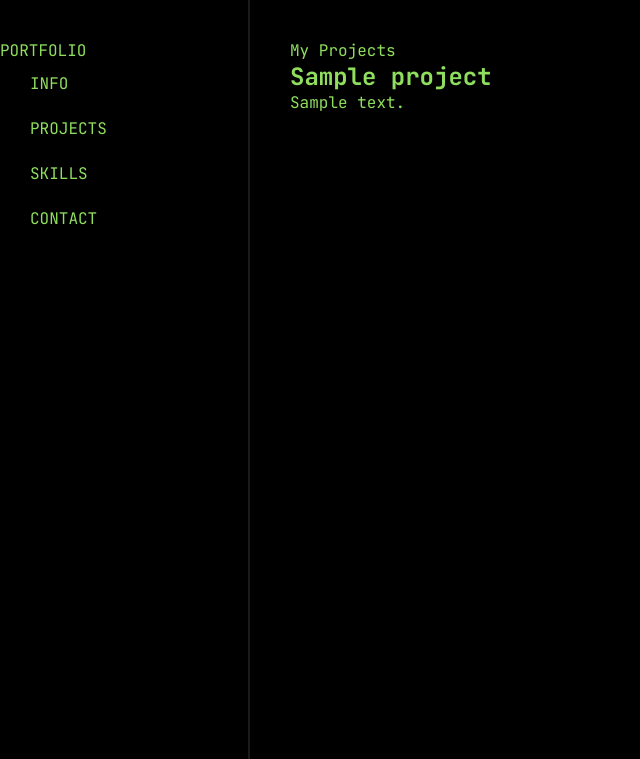
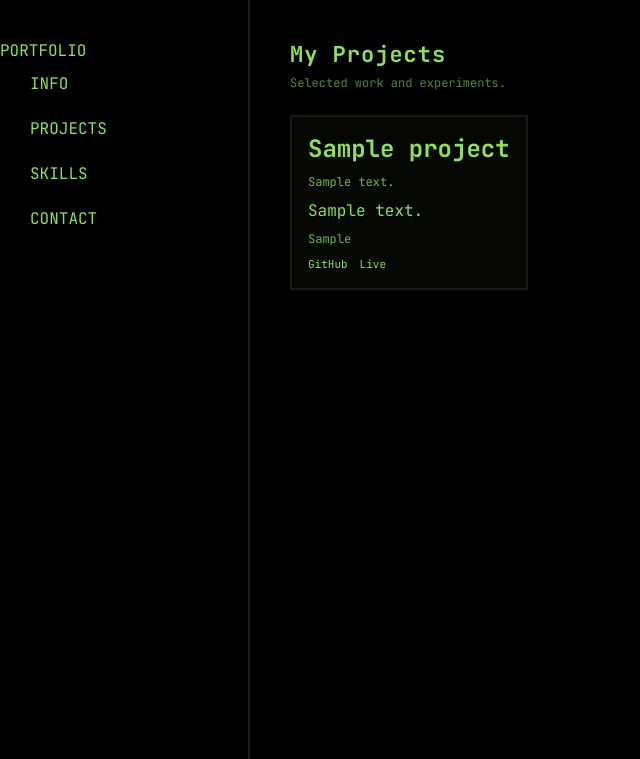
Before and after one commit to decccmcc/my-portfolio, a Django app: page /projects/ in a window 1280 px wide. Shown: the top 759 px of the page, without its empty margins (0-640 px from the left). Run offline with Django 5.2, Linux system fonts and the light colour scheme; tables that the repository leaves empty hold one stand-in row (values such as "Sample post").

Commit message:
Refactor project view template and styles for improved layout and design

```diff
--- a/project/templates/project/projects_view.html
+++ b/project/templates/project/projects_view.html
@@ -1,21 +1,34 @@
 {% extends "base.html" %}
 
-{% block title %}Home - My Portfolio{% endblock %}
+{% block title %} Portfolio Projects{% endblock %}
 
 {% block content %}
-    <div class="terminal">
-        <div class="terminal-header">
-            <span class="terminal-title">My Projects</span>
+    <section class="projects">
+        <div class="projects-header">
+            <h1 class="projects-title">My Projects</h1>
+            <p class="projects-subtitle">Selected work and experiments.</p>
         </div>
-        <div class="terminal-body">
+        <div class="projects-grid">
             {% for project in projects %}
-                <div class="project">
-                    <h2>{{ project.title }}</h2>
-                    <p>{{ project.description }}</p>
-                </div>
+                <article class="project-card">
+                    <div class="project-card-header">
+                        <h2 class="project-title">{{ project.title }}</h2>
+                    </div>
+                    <p class="project-summary">{{ project.summary }}</p>
+                    <p class="project-description">{{ project.description|truncatewords:24 }}</p>
+                    <p class="project-tech">{{ project.tech_stack }}</p>
+                    <div class="project-links">
+                        {% if project.github_url %}
+                            <a class="project-link" href="{{ project.github_url }}" target="_blank" rel="noopener noreferrer">GitHub</a>
+                        {% endif %}
+                        {% if project.live_url %}
+                            <a class="project-link" href="{{ project.live_url }}" target="_blank" rel="noopener noreferrer">Live</a>
+                        {% endif %}
+                    </div>
+                </article>
             {% empty %}
-                <p>No projects available.</p>
+                <p class="projects-empty">No projects available.</p>
             {% endfor %}
         </div>
-    </div>
+    </section>
 {% endblock %}
--- a/static/css/style.css
+++ b/static/css/style.css
@@ -42,3 +42,74 @@ body {
     display: flex;
     padding: 40px;
 }
+
+/* Projects showcase */
+.projects {
+    width: 100%;
+}
+
+.projects-header {
+    margin-bottom: 24px;
+}
+
+.projects-title {
+    font-size: 22px;
+    letter-spacing: 1px;
+    margin-bottom: 6px;
+}
+
+.projects-subtitle {
+    opacity: 0.6;
+    font-size: 12px;
+}
+
+.projects-grid {
+    display: grid;
+    gap: 16px;
+}
+
+.project-card {
+    border: 2px solid #1a1a1a;
+    background: rgba(143, 222, 93, 0.03);
+    padding: 16px;
+    display: flex;
+    flex-direction: column;
+    gap: 10px;
+    transition: border-color 0.2s ease;
+}
+
+.project-card:hover {
+    border-color: #8fde5d;
+
+}
+
+.project-card-header {
+    display: flex;
+    align-items: center;
+    justify-content: space-between;
+    gap: 8px;
+}
+
+
+
+.project-summary, .project-tech {
+    font-size: 12px;
+    opacity: 0.8;
+}
+
+
+.project-links {
+    display: flex;
+    gap: 12px;
+}
+
+.project-link {
+    font-size: 11px;
+    color: #8fde5d;
+    text-decoration: none;
+    border-bottom: 1px solid transparent;
+}
+
+.project-link:hover {
+    border-bottom-color: #8fde5d;
+}
```
